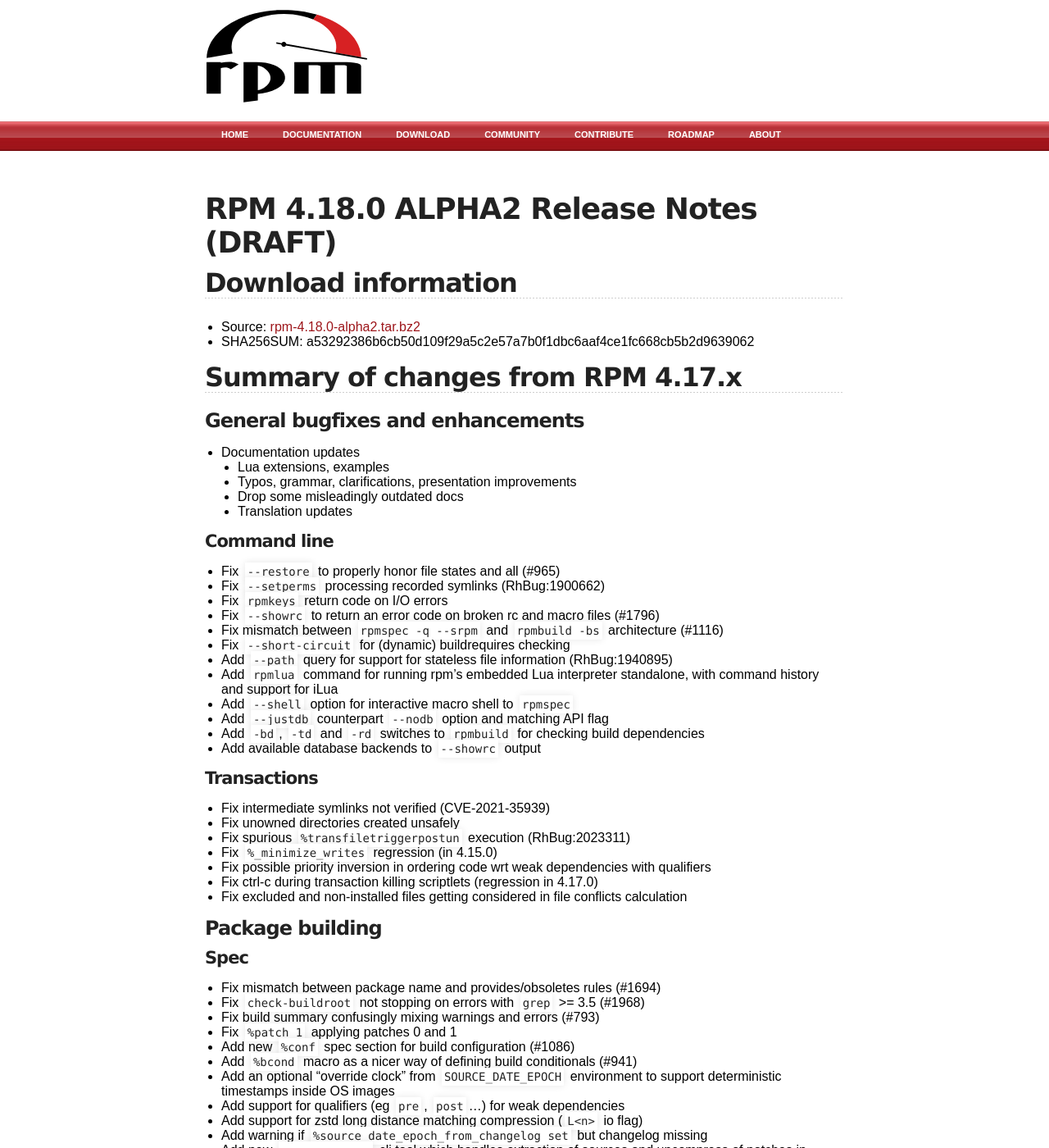
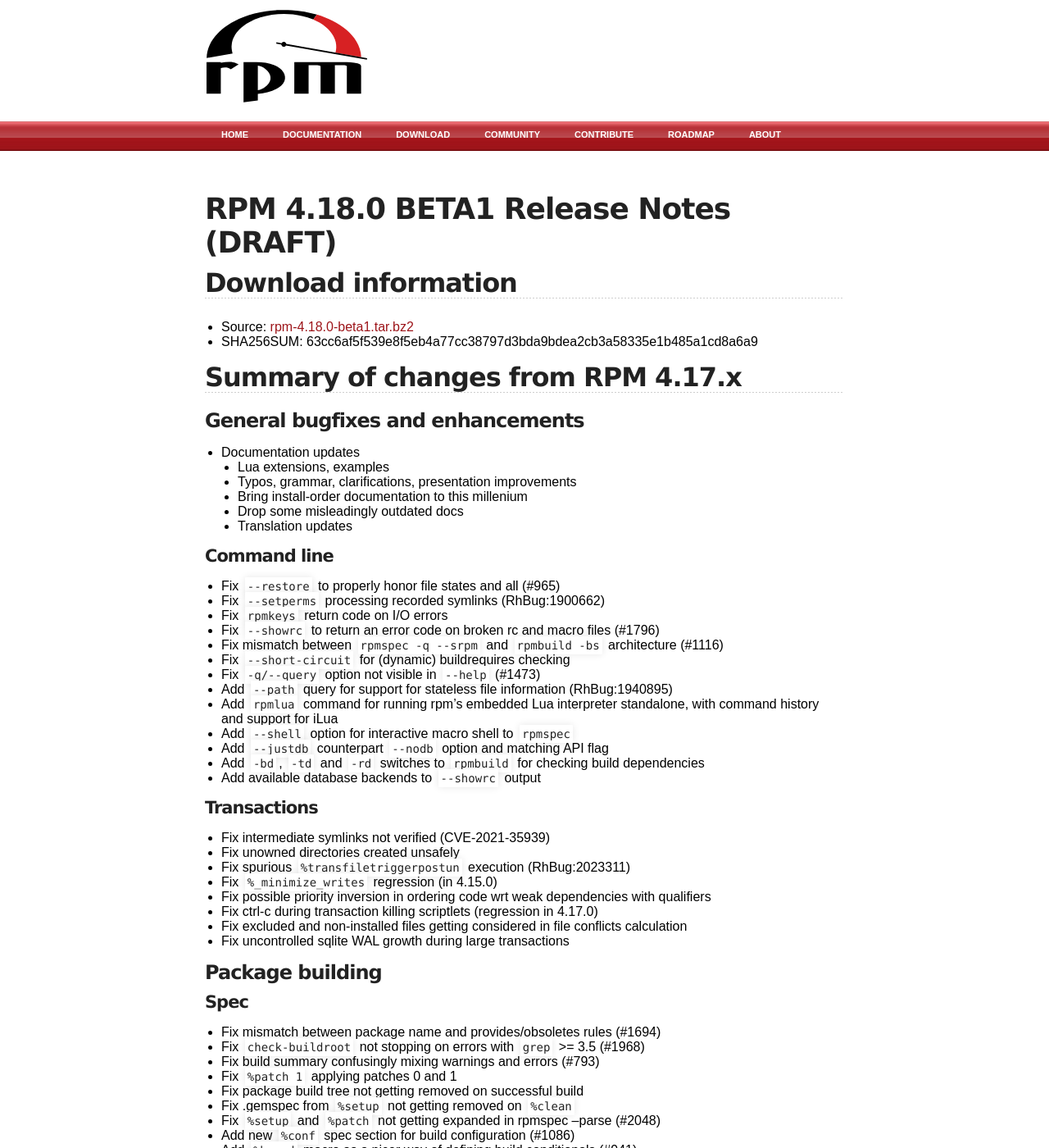
Before and after one commit to rpm-software-management/rpm-web, a Jekyll site: the page built from wiki/Releases/4.18.0.md, in a window 1280 px wide and 1400 px high. Shown: the whole window at 82% size. Built offline with Jekyll 4.4.1, drawn with Linux system fonts in a browser that asks for light colours; some of the changed text lies outside the part shown.

Commit message:
Release rpm 4.18.0-beta1

```diff
--- a/wiki/Releases/4.18.0.md
+++ b/wiki/Releases/4.18.0.md
@@ -3,11 +3,11 @@ layout: default
 title: rpm.org - Releases
 ---
 
-# RPM 4.18.0 ALPHA2 Release Notes (DRAFT)
+# RPM 4.18.0 BETA1 Release Notes (DRAFT)
 
 ## Download information
- * Source: [rpm-4.18.0-alpha2.tar.bz2](https://ftp.osuosl.org/pub/rpm/releases/testing/rpm-4.18.0-alpha2.tar.bz2)
- * SHA256SUM: a53292386b6cb50d109f29a5c2e57a7b0f1dbc6aaf4ce1fc668cb5b2d9639062
+ * Source: [rpm-4.18.0-beta1.tar.bz2](https://ftp.osuosl.org/pub/rpm/releases/testing/rpm-4.18.0-beta1.tar.bz2)
+ * SHA256SUM: 63cc6af5f539e8f5eb4a77cc38797d3bda9bdea2cb3a58335e1b485a1cd8a6a9
 
 ## Summary of changes from RPM 4.17.x
 
@@ -15,6 +15,7 @@ title: rpm.org - Releases
 * Documentation updates
   * Lua extensions, examples
   * Typos, grammar, clarifications, presentation improvements
+  * Bring install-order documentation to this millenium
   * Drop some misleadingly outdated docs
   * Translation updates
 
@@ -26,6 +27,7 @@ title: rpm.org - Releases
 * Fix mismatch between `rpmspec -q --srpm` and `rpmbuild -bs` architecture
   (#1116)
 * Fix `--short-circuit` for (dynamic) buildrequires checking
+* Fix `-q/--query` option not visible in `--help` (#1473)
 * Add `--path` query for support for stateless file information (RhBug:1940895)
 * Add `rpmlua` command for running rpm's embedded Lua interpreter standalone,
   with command history and support for iLua
@@ -45,6 +47,7 @@ title: rpm.org - Releases
 * Fix ctrl-c during transaction killing scriptlets (regression in 4.17.0)
 * Fix excluded and non-installed files getting considered in file conflicts
   calculation
+* Fix uncontrolled sqlite WAL growth during large transactions
 
 ### Package building
 
@@ -53,6 +56,9 @@ title: rpm.org - Releases
 * Fix `check-buildroot` not stopping on errors with `grep` >= 3.5 (#1968)
 * Fix build summary confusingly mixing warnings and errors (#793)
 * Fix `%patch 1` applying patches 0 and 1
+* Fix package build tree not getting removed on successful build
+* Fix .gemspec from `%setup` not getting removed on `%clean`
+* Fix `%setup` and `%patch` not getting expanded in rpmspec --parse (#2048)
 * Add new `%conf` spec section for build configuration (#1086)
 * Add `%bcond` macro as a nicer way of defining build conditionals (#941)
 * Add an optional "override clock" from `SOURCE_DATE_EPOCH` environment
@@ -62,6 +68,8 @@ title: rpm.org - Releases
 * Add warning if `%source_date_epoch_from_changelog set` but changelog missing
 * Add new `rpmuncompress` cli tool which handles extraction of sources and
   uncompress of patches in `%setup` and `%patch` pseudomacros.
+* Add new informational `UpstreamReleases`  and `TranslationURL` tags
+* Add parsed and expanded spec to src.rpm header as `Spec` tag
 * Make `%{buildsubdir}` settable outside `%setup`
 * Deprecate implicit "%patch number zero" syntax
 
@@ -70,6 +78,7 @@ title: rpm.org - Releases
 * Fix consistency issues in macro expansion for builtin macros
 * Fix `%{define name body}` syntax in specs
 * Fix non-parametric built-in macros (regression in 4.17.0)
+* Fix short-circuiting of version strings in expressions (#1883)
 * Add `%{shescape:...}` macro for single quoting and escapes for the shell
 * Add optional argument for the `%verbose` macro
 * Add support for multiple arguments in `%{quote}`
@@ -83,6 +92,7 @@ title: rpm.org - Releases
 * Fix Guile object files getting stripped (#1765)
 * Fix `brp-strip-comment-note` running only serially
 * Fix `brp-remove-la-files` sometimes removing non-libtool files
+* Fix unwanted network access in check-rpaths helper script (RhBug:2079600)
 
 #### Generators
 * Fix OCaml generators to ignore cmxs files
@@ -144,6 +154,7 @@ title: rpm.org - Releases
 * Fix rpmdb cookie in FIPS mode by changing it to SHA256
 * Fix pgpDigParams to be properly opaque
 * Fix rpmio stats spew in stderr (#1987)
+* Fix changelog parsing affecting caller timezone state (#1821)
 * Add an artificial limit of 1M to header array sizes
 * Add support for loongarch64 architecture
 * Add `ARCHSUFFIX` extension tag
@@ -166,8 +177,12 @@ title: rpm.org - Releases
 * Fix build on armhf and mipsel
 * Fix db backend default as per availability
 * Fix signing tests assuming gpg default to sha256 hash algo
+* Fix test-suite relying on deprecated distutils
+* Fix warnings from autotools >= 2.70 (#1785)
+* Fix `make ci` in a VPATH build
 * Add option to disable libelf dependency (`--enable/--disable-libelf`)
 * Add multiple new test-cases
+* Update minimum required gettext version to 0.19.8
 * Update CI to Fedora 34
 
 ## Compatibility notes
```
Also changed, not shown: index.md (+5 -0 lines), timeline.md (+6 -0 lines).
